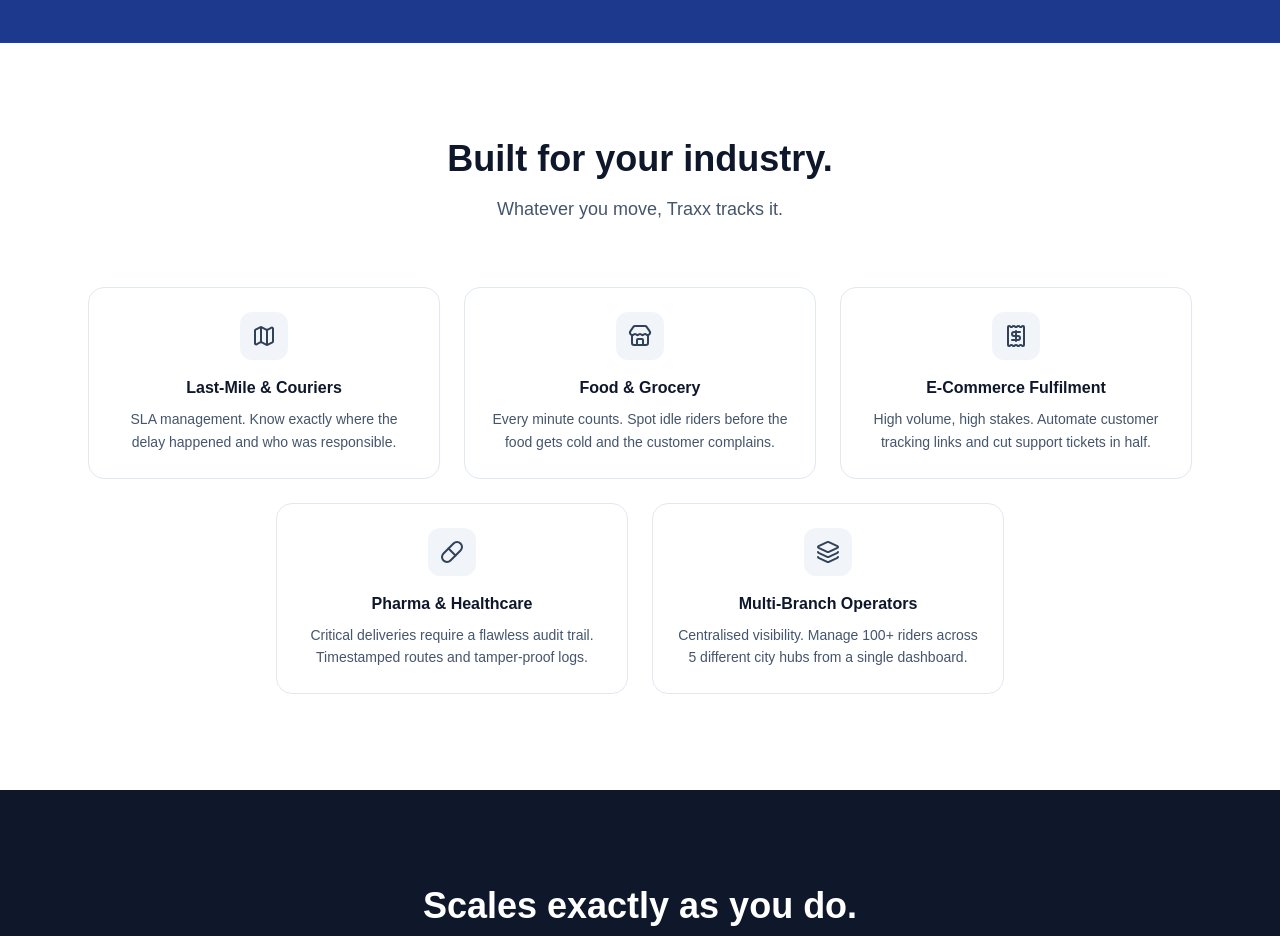
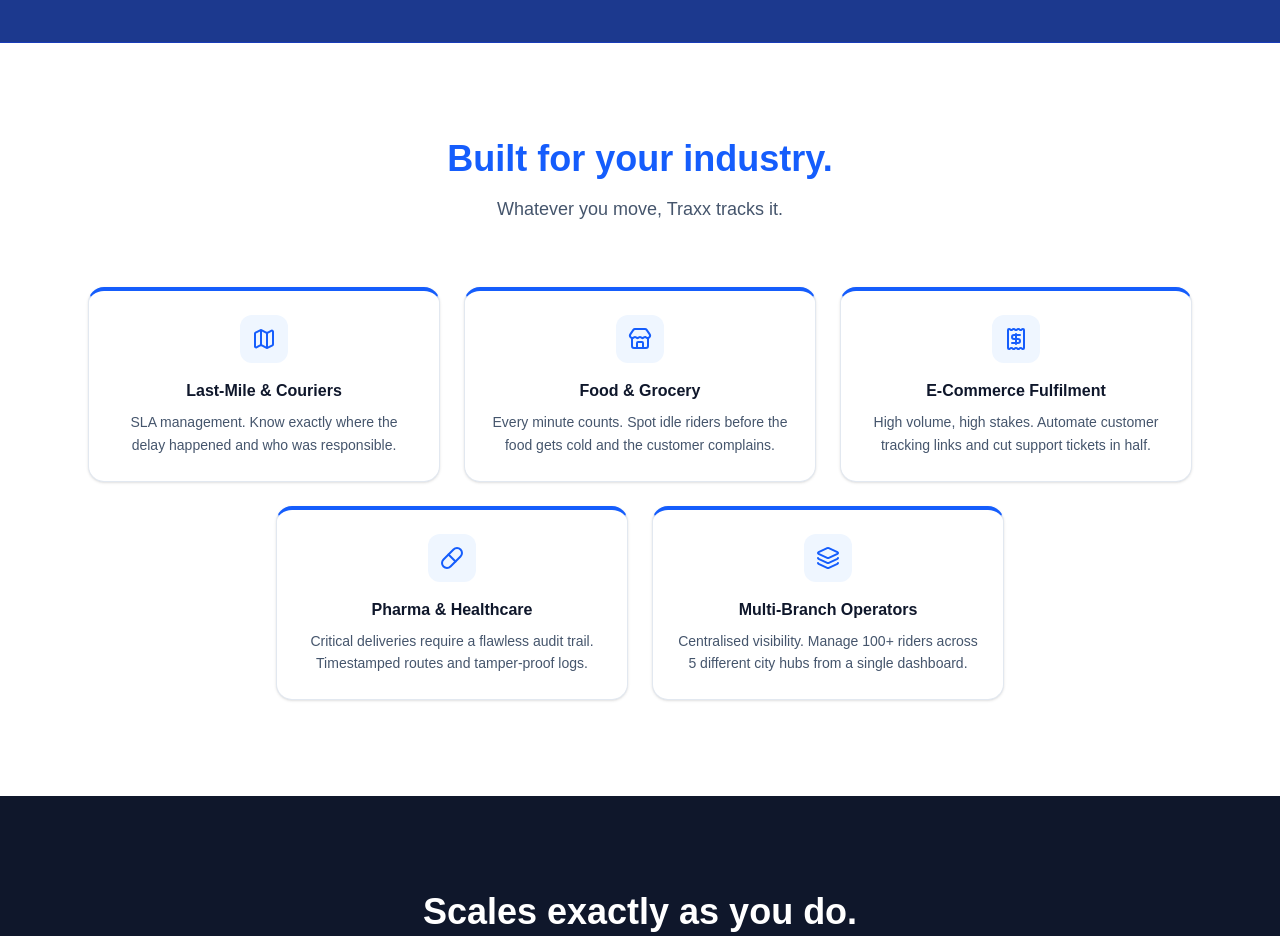
Before and after one commit to abrahamisaiah129/THRAXX, a Next.js app in the folder traxx-web/: page /solutions in a window 1280 px wide. Shown: the part 1340-2276 px from the top of the page. Built offline with nearby package versions, Linux system fonts and the light colour scheme.

Commit message:
style: apply blue text and card accents to industry section

```diff
--- a/traxx-web/src/app/solutions/page.tsx
+++ b/traxx-web/src/app/solutions/page.tsx
@@ -77,13 +77,13 @@
       {/* 3. BY BUSINESS TYPE */}
       <section className="py-24 px-6 max-w-6xl mx-auto">
         <div className="text-center mb-16">
-          <h2 className="text-4xl font-extrabold mb-4">Built for your industry.</h2>
+          <h2 className="text-4xl font-extrabold mb-4 text-blue-600 dark:text-blue-500">Built for your industry.</h2>
           <p className="text-lg text-slate-600 dark:text-slate-400">Whatever you move, Traxx tracks it.</p>
         </div>
         <div className="flex flex-wrap justify-center gap-6">
           {businessTypes.map((biz, i) => (
-            <div key={i} className="w-full md:w-[calc(50%-0.75rem)] lg:w-[calc(33.333%-1rem)] flex flex-col items-center text-center p-6 border border-slate-200 dark:border-slate-800 rounded-2xl bg-white dark:bg-slate-900">
-              <div className="w-12 h-12 mb-4 bg-slate-100 dark:bg-slate-800 rounded-xl flex items-center justify-center text-slate-700 dark:text-slate-300 shrink-0">
+            <div key={i} className="w-full md:w-[calc(50%-0.75rem)] lg:w-[calc(33.333%-1rem)] flex flex-col items-center text-center p-6 border-x border-b border-t-4 border-slate-200 border-t-blue-600 dark:border-slate-800 dark:border-t-blue-500 rounded-2xl bg-white dark:bg-slate-900 shadow-sm hover:shadow-md transition-all">
+              <div className="w-12 h-12 mb-4 bg-blue-50 dark:bg-blue-900/30 rounded-xl flex items-center justify-center text-blue-600 dark:text-blue-400 shrink-0">
                 <biz.icon className="w-6 h-6" />
               </div>
               <div>
```
